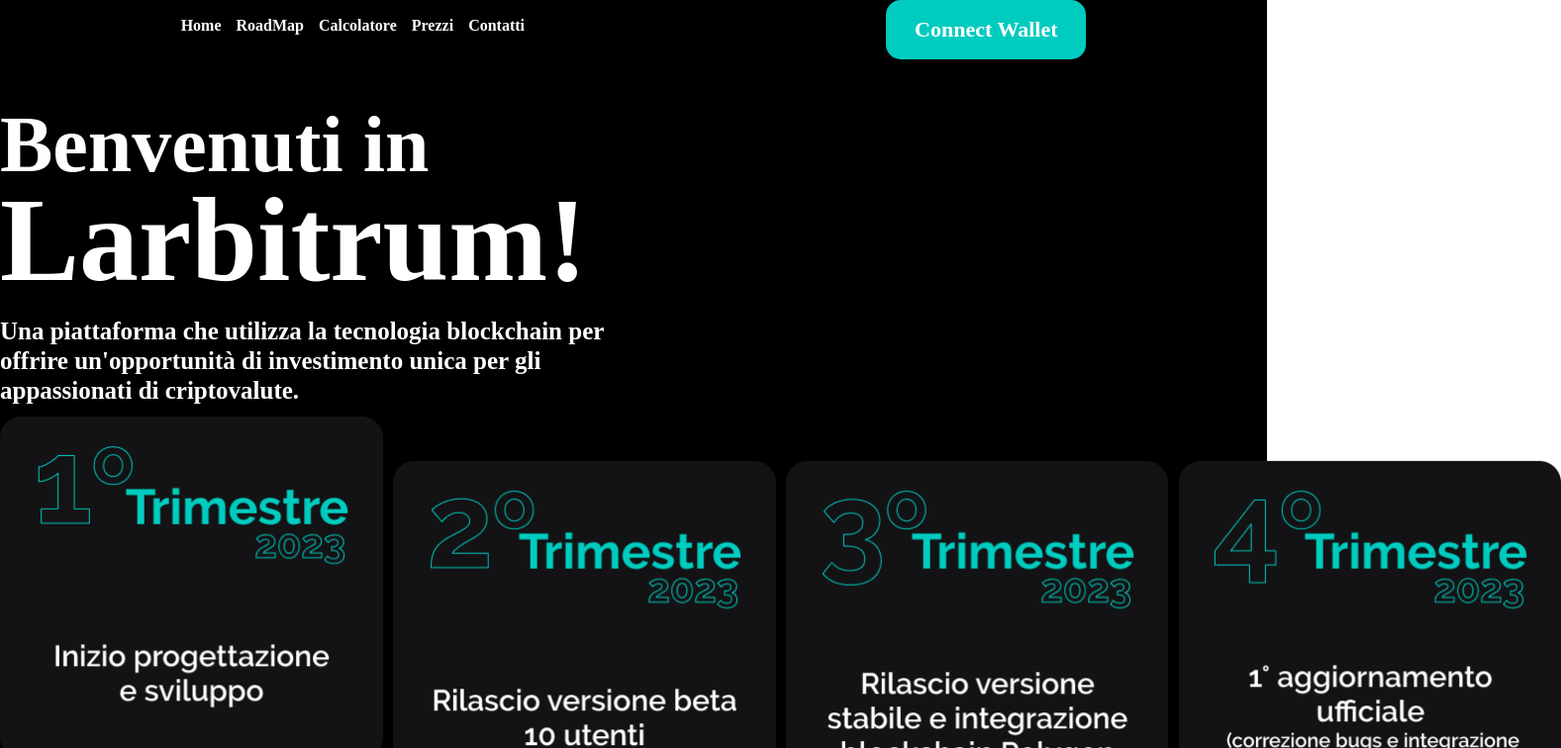
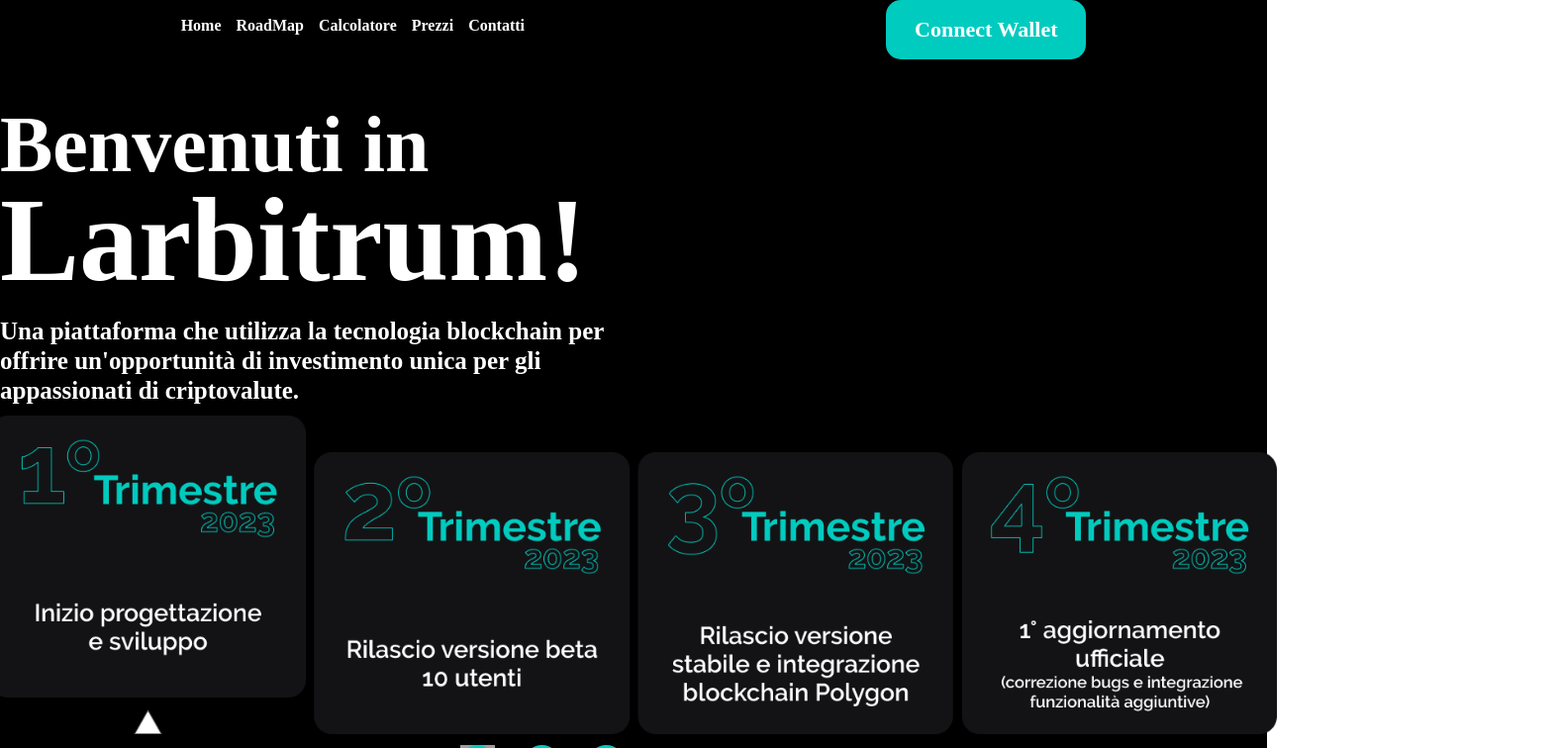
Before and after one commit to rokko/larbitrum, a React (Create React App) app: page / in a window 1280 px wide. Shown: the top 756 px of the page at 99% size, 1577 px wide, since content can reach past the window. Built offline with nearby package versions, Linux system fonts and the light colour scheme; grey boxes are pictures that could not be loaded.

Commit message:
nuova road map

```diff
--- a/src/App.tsx
+++ b/src/App.tsx
@@ -6,10 +6,19 @@ import HistoryPage from './components/dapp/screens/Home/History'
 import Operations from './components/dapp/screens/Home/Operations'
 import Settings from './components/dapp/screens/Home/Settings'
 import { Landing } from './components/dapp/screens/Landing'
+import { createGlobalStyle } from 'styled-components'
 
+const GlobalStyle = createGlobalStyle`
+
+    * {
+  box-sizing: border-box;
+}
+
+`
 const App: React.FC = () => {
   return (
     <BrowserRouter>
+      <GlobalStyle />
       <Switch>
         <Route path="/" component={Landing} />
         <Route path="/login" component={Login} />
--- a/src/components/dapp/screens/Landing/RoadMap/RoadMap.tsx
+++ b/src/components/dapp/screens/Landing/RoadMap/RoadMap.tsx
@@ -1,8 +1,13 @@
 import React from 'react'
 import RoMap from '../assets/sezioni/RoadMap.png'
+import { ContainerRoadmap } from './RoadMapStyled'
 
 const RoadMap = () => {
-  return <img src={RoMap} style={{ maxWidth: '1580px', height: '397px' }} />
+  return (
+    <ContainerRoadmap>
+      <img src={RoMap} style={{ width: '1300px' }} />
+    </ContainerRoadmap>
+  )
 }
 
 export default RoadMap
--- a/src/components/dapp/screens/Landing/RoadMap/RoadMapStyled.tsx
+++ b/src/components/dapp/screens/Landing/RoadMap/RoadMapStyled.tsx
@@ -2,6 +2,7 @@ import styled from 'styled-components'
 
 const ContainerRoadmap = styled.div`
   display: flex;
+  justify-content: center;
 `
 
 export { ContainerRoadmap }
--- a/src/index.css
+++ b/src/index.css
@@ -4,6 +4,9 @@
     url(./assets/fonts/poppins/Poppins-Regular.ttf) format('opentype');
   font-weight: normal;
   font-style: normal;
+}
+* {
+  box-sizing: border-box;
 }
 
 @font-face {
```
